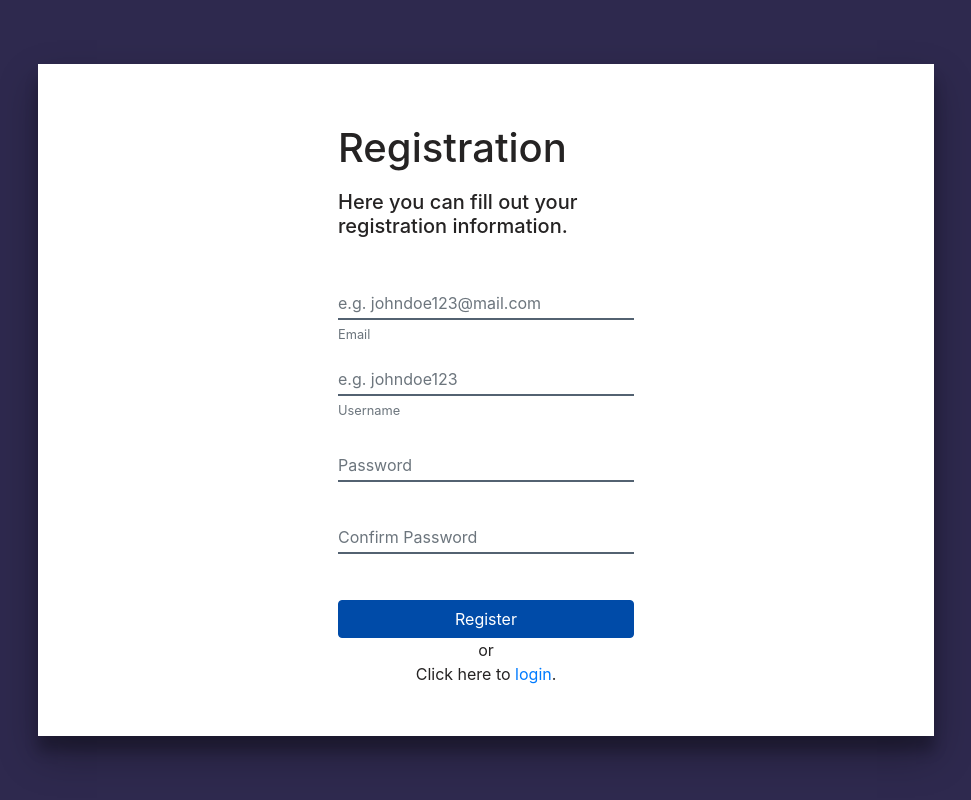
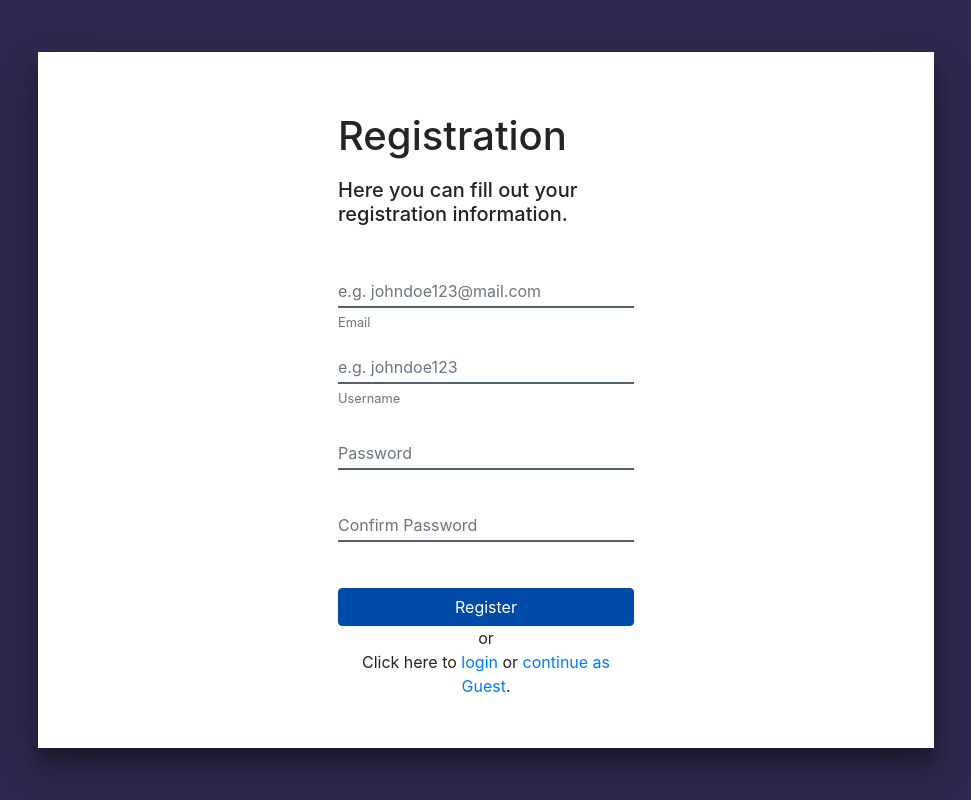
Before and after one commit to ZyphonGT/WebsiteLogin, a PHP site: page /register.php in a window 1280 px wide. Shown: the whole page, without its empty margins (154-1125 px from the left). Run offline with PHP 8.4, Linux system fonts and the light colour scheme; some libraries are stand-ins or nearby versions.

Commit message:
Added "Continue as Guest" option

```diff
--- a/login.php
+++ b/login.php
@@ -70,7 +70,7 @@
 						<button type="submit" class="btn btn-primary" id="submit" name="login-submit">Log in</button>
 
 						<div style="text-align:center;">
-            	or <br> Click here to <a href="register.php">register</a>.
+							or <br> Click here to <a href="register.php">register</a> or <a href="index.php">continue as Guest</a>.
             </div>
 					</form>
 
--- a/register.php
+++ b/register.php
@@ -92,7 +92,7 @@
             <button type="submit" class="btn btn-primary" id="submit" name="register-submit">Register</button>
 
             <div style="text-align:center;">
-            or <br> Click here to <a href="login.php">login</a>.
+            or <br> Click here to <a href="login.php">login</a> or <a href="index.php">continue as Guest</a>.
             </div>
           </form>
         </div>
```
